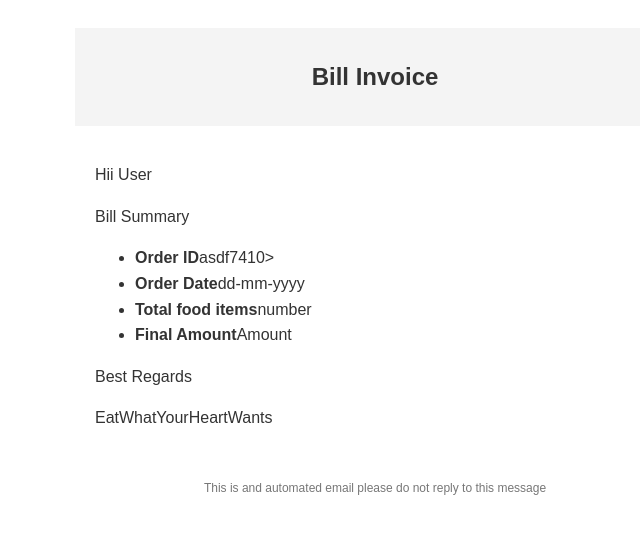
After one commit to mohitkumar-sahu/django-project, a Django app: template templates/bill_invoice.html in a window 1280 px wide. The commit adds this page. Shown: the top 534 px of the page, without its empty margins (265-905 px from the left). Run offline with Django 5.2, Linux system fonts and the light colour scheme; the template is opened without the code that fills it, so the values that code supplies are empty.

Commit message:
added invoice mail feature

```diff
--- /dev/null
+++ b/templates/bill_invoice.html
@@ -0,0 +1,38 @@
+<!DOCTYPE html>
+<html lang="en">
+<head>
+    <meta charset="UTF-8">
+    <meta name="viewport" content="width=device-width, initial-scale=1.0">
+    <title>Document</title>
+    <style>
+        body{font-family: Arial, sans-serif; line-height: 1.6;color: #333;}
+        .container{max-width:600px;margin:0 auto; padding:20px;}
+        .header{background-color: #f4f4f4;padding: 10px;text-align:center;}
+        .content{padding:20px}
+        .footer{font-size: 12px;color:#777;text-align: center;}
+    </style>
+</head>
+<body>
+    <div class="container">
+        <div class="header">
+            <h2>Bill Invoice</h2>
+        </div>
+        <div class="content">
+            <p>Hii User</p>
+            <p>Bill Summary</p>
+            <ul>
+                <li><strong>Order ID</strong>asdf7410>
+                <li><strong>Order Date</strong>dd-mm-yyyy</li>
+                <li><strong>Total food items</strong>number</li>
+                <li><strong>Final Amount</strong>Amount</li>
+            </ul>
+            <p>Best Regards</p>
+            <P>EatWhatYourHeartWants</P>
+        </div>
+        <div class="footer">
+                <p>This is and automated email please do not reply to this message</p>
+        </div>
+    </div>
+
+</body>
+</html>
--- a/templates/foods/order_details.html
+++ b/templates/foods/order_details.html
@@ -1,7 +1,4 @@
 {% extends "base.html" %}
 {% block content  %}
 
-
-
-
 {% endblock content  %}
--- a/templates/foods/order_success.html
+++ b/templates/foods/order_success.html
@@ -9,13 +9,10 @@
     <p><strong>Order Date:</strong> {{ order_date }}</p>
     <p><strong>Total Items:</strong> {{ total_quantity }}</p>
     <p><strong>Total Price:</strong> ₹{{ total_price }}</p>
-
     <hr>
-
     <h4>🍽️ Food Items</h4>
     <p>{{ food_details }}</p>
   </div>
-
   <a href="{% url 'allfood' %}" class="btn btn-primary mt-4">
     Proceed to Payment
   </a>
```
Also changed, not shown: learning/settings.py (+7 -0 lines), db.sqlite3, foods/utils.py (added).
